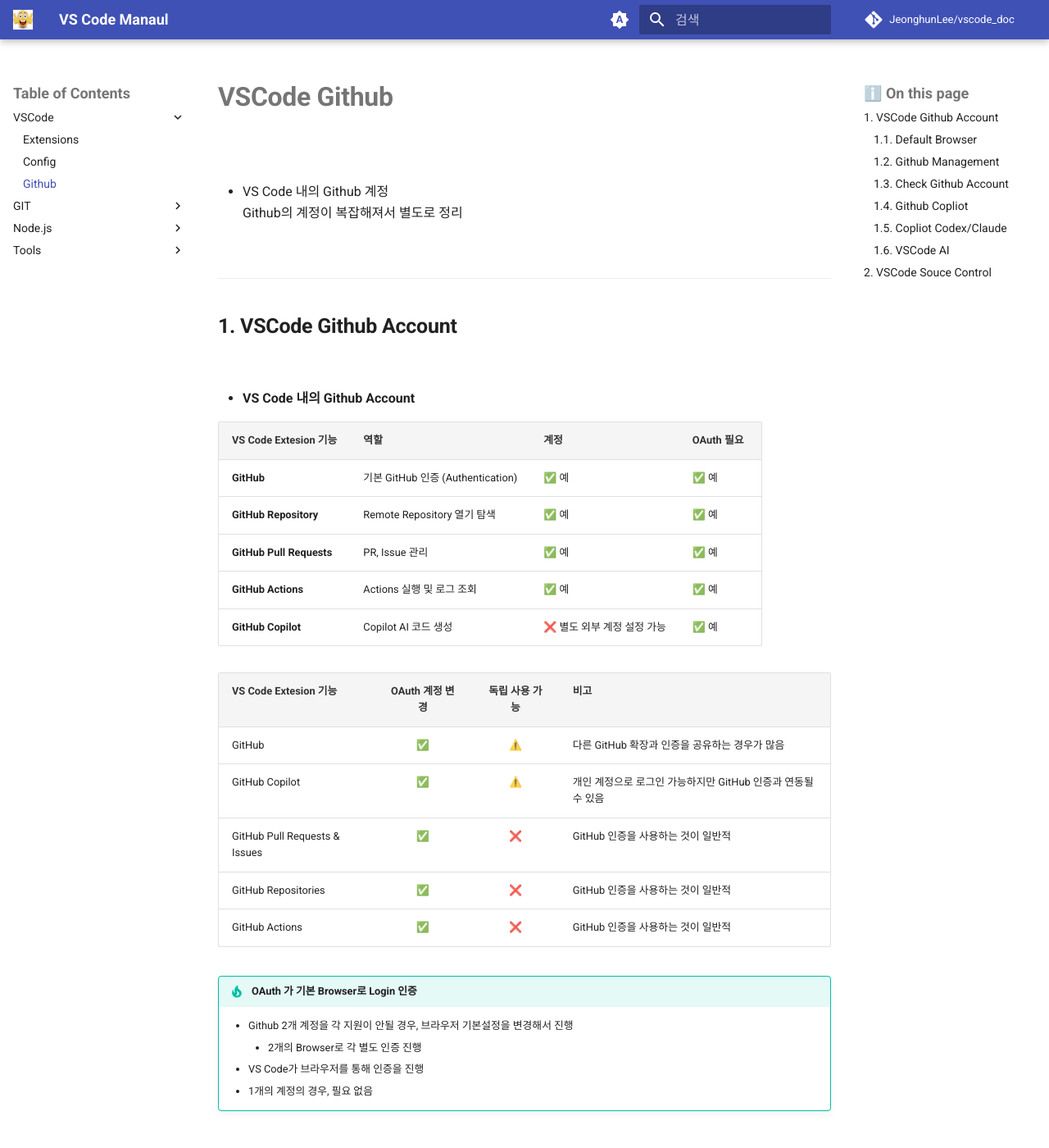
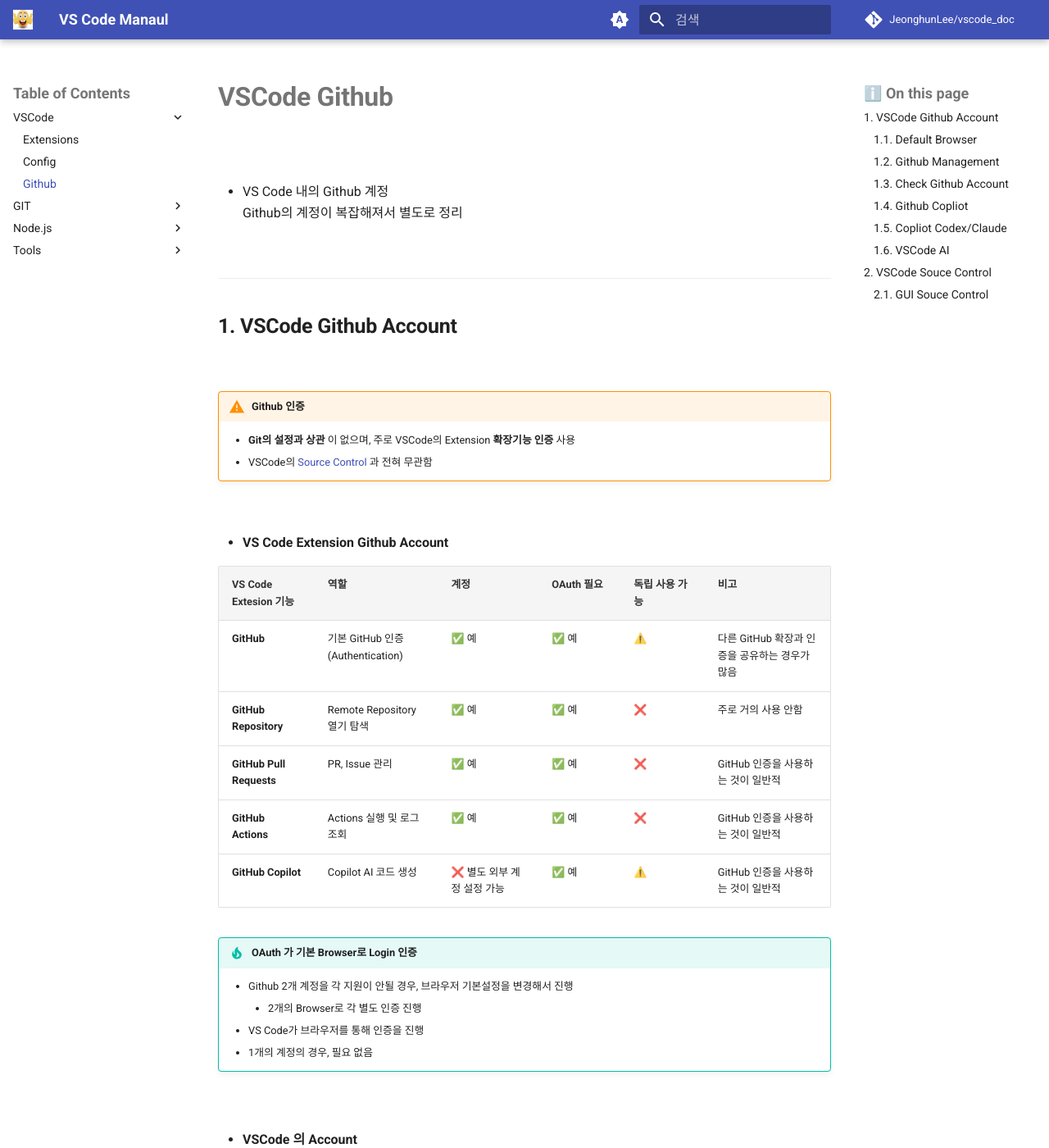
Before and after one commit to JeonghunLee/vscode_doc, an MkDocs documentation site: the page built from docs/vscode_github.md, in a window 1280 px wide and 1400 px high. Shown: the whole window at 82% size. Built offline with MkDocs 1.6.1 and Material for MkDocs 9.7.7, drawn with Linux system fonts in a browser that asks for light colours; comment, search, counter and statistics services are not loaded; some of the changed text lies outside the part shown.

Commit message:
Update documentation for VSCode Source Control and GitHub integration

````diff
--- a/docs/vscode_github.md
+++ b/docs/vscode_github.md
@@ -13,23 +13,21 @@
 
 <br/>
 
-* **VS Code 내의 Github Account**
+!!! warning "Github 인증"
+    - **Git의 설정과 상관** 이 없으며, 주로 VSCode의 Extension **확장기능 인증** 사용
+    - VSCode의 [Source Control](vscode_github.md#vscode-souce-control) 과 전혀 무관함
 
-| VS Code Extesion 기능 | 역할 |  계정  |    OAuth 필요 |
-|------|------|----------------| ------|
-| **GitHub** | 기본 GitHub 인증 (Authentication) | ✅ 예  |  ✅ 예  |
-| **GitHub Repository** | Remote Repository 열기 탐색 | ✅ 예   | ✅ 예  |
-| **GitHub Pull Requests** | PR, Issue 관리 | ✅ 예  | ✅ 예  |
-| **GitHub Actions** | Actions 실행 및 로그 조회 | ✅ 예 | ✅ 예  |
-| **GitHub Copilot** | Copilot  AI 코드 생성 | ❌ 별도 외부 계정 설정 가능 | ✅ 예  |
+<br/>
 
-| VS Code Extesion 기능                    | OAuth 계정 변경 | 독립 사용 가능 | 비고                                    |
-| ----------------------------- | :---------: | :------: | ------------------------------------- |
-| GitHub                        |      ✅      |    ⚠️    | 다른 GitHub 확장과 인증을 공유하는 경우가 많음         |
-| GitHub Copilot                |      ✅      |    ⚠️    | 개인 계정으로 로그인 가능하지만 GitHub 인증과 연동될 수 있음 |
-| GitHub Pull Requests & Issues |      ✅      |     ❌    | GitHub 인증을 사용하는 것이 일반적                |
-| GitHub Repositories           |      ✅      |     ❌    | GitHub 인증을 사용하는 것이 일반적                |
-| GitHub Actions                |      ✅      |     ❌    | GitHub 인증을 사용하는 것이 일반적                |
+* **VS Code Extension Github Account**
+
+| VS Code Extesion 기능 | 역할 |  계정  |    OAuth 필요 | 독립 사용 가능 | 비고                                    |
+|------|------|----------------| ------|  :--------- | :------ |
+| **GitHub** | 기본 GitHub 인증 (Authentication) | ✅ 예  |  ✅ 예  |  ⚠️    | 다른 GitHub 확장과 인증을 공유하는 경우가 많음         |
+| **GitHub Repository** | Remote Repository 열기 탐색 | ✅ 예   | ✅ 예  |  ❌     | 주로 거의 사용 안함 |
+| **GitHub Pull Requests** | PR, Issue 관리 | ✅ 예  | ✅ 예  |  ❌    | GitHub 인증을 사용하는 것이 일반적                |
+| **GitHub Actions** | Actions 실행 및 로그 조회 | ✅ 예 | ✅ 예  |  ❌    | GitHub 인증을 사용하는 것이 일반적                |
+| **GitHub Copilot** | Copilot  AI 코드 생성 | ❌ 별도 외부 계정 설정 가능 | ✅ 예  |  ⚠️    | GitHub 인증을 사용하는 것이 일반적                |
 
 
 
@@ -216,20 +214,25 @@
 <br/>
 
 !!! warning "VSCode Github 와 Source Control"
-    *  **Git의 기능 과 VS Code Github 인증는 별개로 동작**
-    *  [VS Code Github 인증](./vscode_github.md#vscode-github-account)
+    *  **Git의 기본기능 과 VS Code Extesion Github 인증는 별개로 동작**
+    *  [VS Code Extension - Github 인증](./vscode_github.md#vscode-github-account)
 
 
-!!! tip "Git 설정확인"
-    - [Git Local 설정확인 ](git_setup_project.md#check-git-local)
-    - [Git Remote 설정확인 ](git_setup_project.md#check-git-remote)
+!!! tip "Git 설정 및 확인"
+    - [Git Setup](git_setup_default.md#setup-git)
+        - [Git Local 설정확인 ](git_setup_project.md#check-git-local)
+        - [Git Remote 설정확인 ](git_setup_project.md#check-git-remote)
 
 !!! tip "VS Code - Git Graph"
     - [VSCode Extension-Git Graph](index.md#git-graph)
 
 
-https://code.visualstudio.com/docs/sourcecontrol/quickstart
+<br/>
 
+* VSCode Source Control Manaul
+    https://code.visualstudio.com/docs/sourcecontrol/quickstart
+
+<br/>
 
 * **TEST SSH-GIT**
 ```
@@ -238,6 +241,17 @@
 ```
 
 <br/>
+
+----
+
+### GUI Souce Control
+
+<br/>
+
+!!! tip "Git Graph / history"
+    - [Git Graph](index.md#git-graph)
+    - 같이 사용하기 Git History 역시
+
 
 * **VS Code - Source Control**
     ![VSCode Source Control](./imgs/vscode_sc_00.png)
````
Also changed, not shown: docs/index.md (+1 -0 lines).
